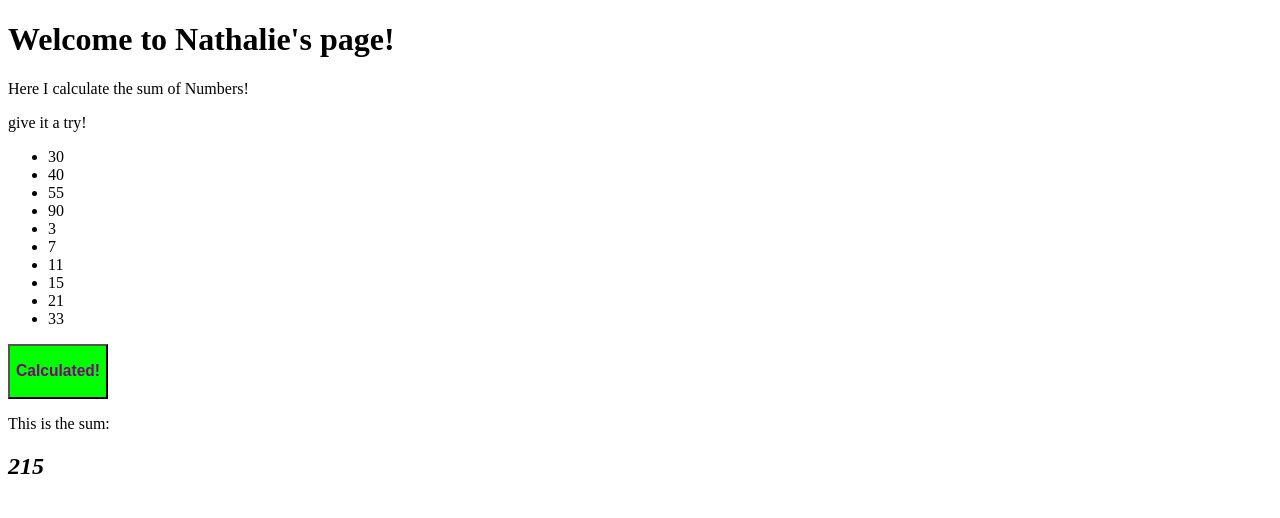
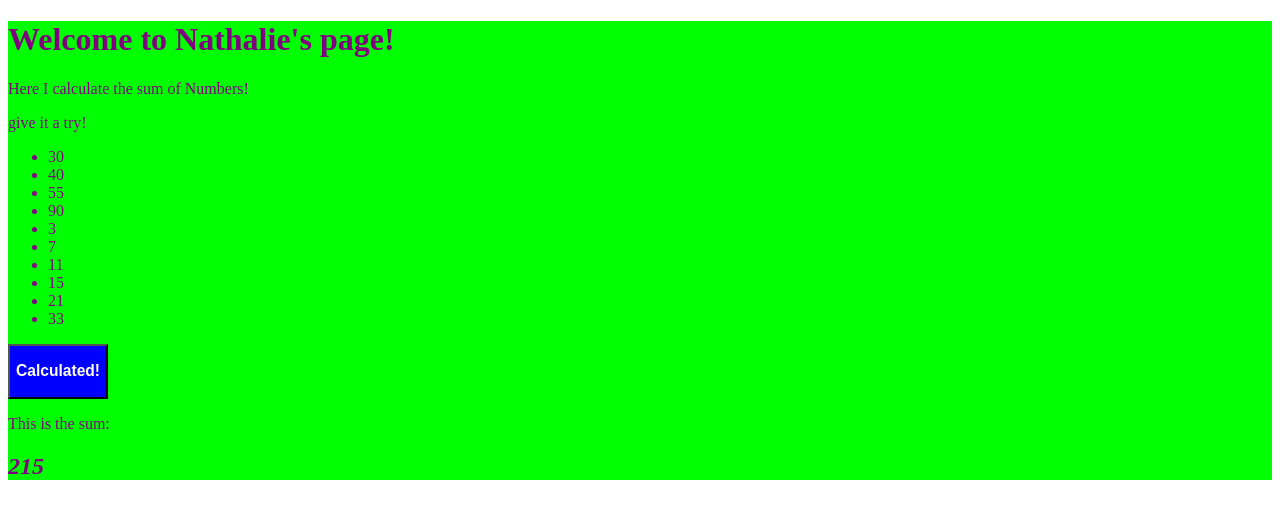
Before and after one commit to claurennt/FrauenLoop_Recap_JS_DOM, a plain HTML site: page index.html in a window 1280 px wide. Both pictures are taken after a click on the button "Click here to calculate the sum". Drawn offline with Linux system fonts and the light colour scheme.

Commit message:
update exercise solution

```diff
--- a/script.js
+++ b/script.js
@@ -82,15 +82,15 @@ const calculateSum = (anArray) => {
 let resultMyNumber = calculateSum(myNumbers)
 
 //function to change button style and text
-const changeButtonStyle = () => {
-  document.getElementById("myButton").classList.toggle("styledButton");
+const changePageStyle = () => {
+  document.querySelector("div").classList.toggle("styledPage");
   document.getElementById("myButton").innerHTML ="<h3><strong>Calculated!</strong></h3>";
 }
 
 //ADD Event listener to trigger sum display and button styling
 document.querySelector("button").addEventListener("click", () => {
   document.querySelector('.sum').innerHTML = `This is the sum: <h2> <em> ${resultMyNumber}</em> </h2>`;
-  changeButtonStyle();
+  changePageStyle();
 })
 
 
--- a/styles.css
+++ b/styles.css
@@ -3,7 +3,7 @@ button{
   color:white;
 }
 
-.styledButton{
+.styledPage{
   color: purple;
   background-color:lime
 }
```
